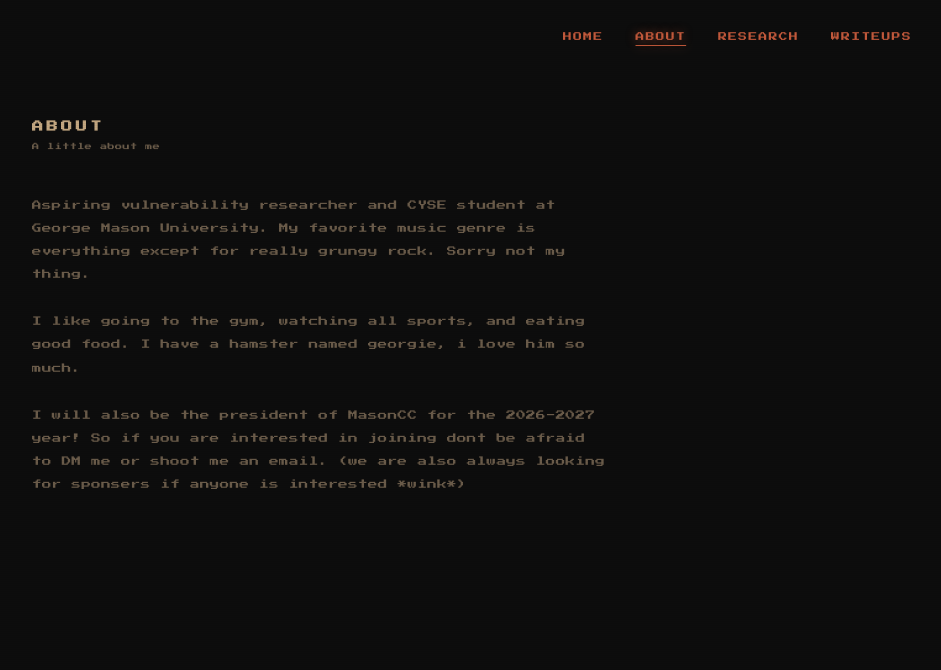
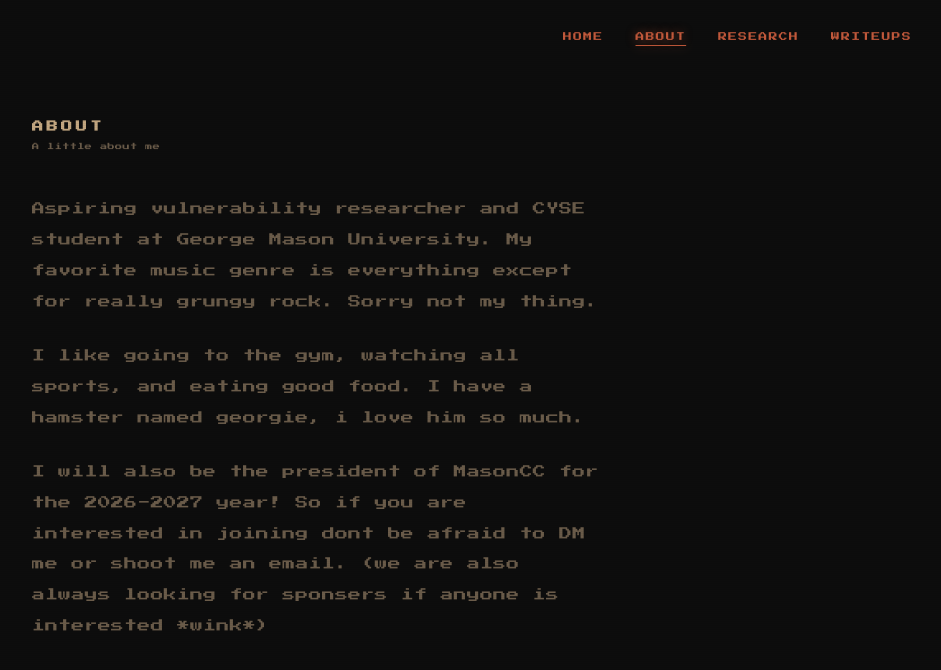
Before and after one commit to ky-son/ky-son.github.io, a Jekyll site: the page built from about.md, in a window 1280 px wide. Shown: the top 670 px of the page, without its empty margins (320-1261 px from the left). Built offline with Jekyll 4.4.1, drawn with Linux system fonts in a browser that asks for light colours.

Commit message:
font changes

```diff
--- a/assets/css/style.css
+++ b/assets/css/style.css
@@ -194,7 +194,7 @@ nav a:hover, nav a.active {
 
 /* About page */
 .about-text p {
-  font-size: 0.6rem;
+  font-size: 0.8rem;
   color: var(--text-dim);
   line-height: 2.4;
   letter-spacing: 0.03em;
```
